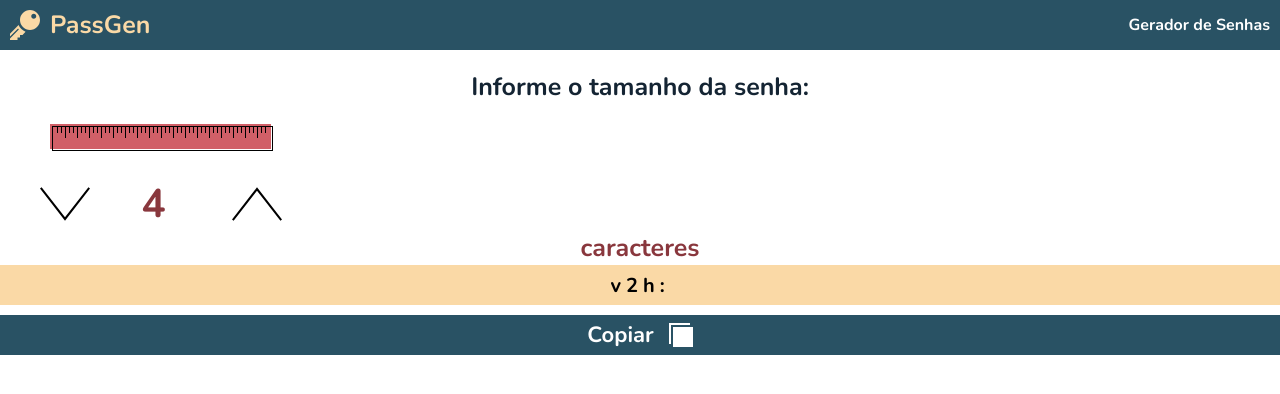
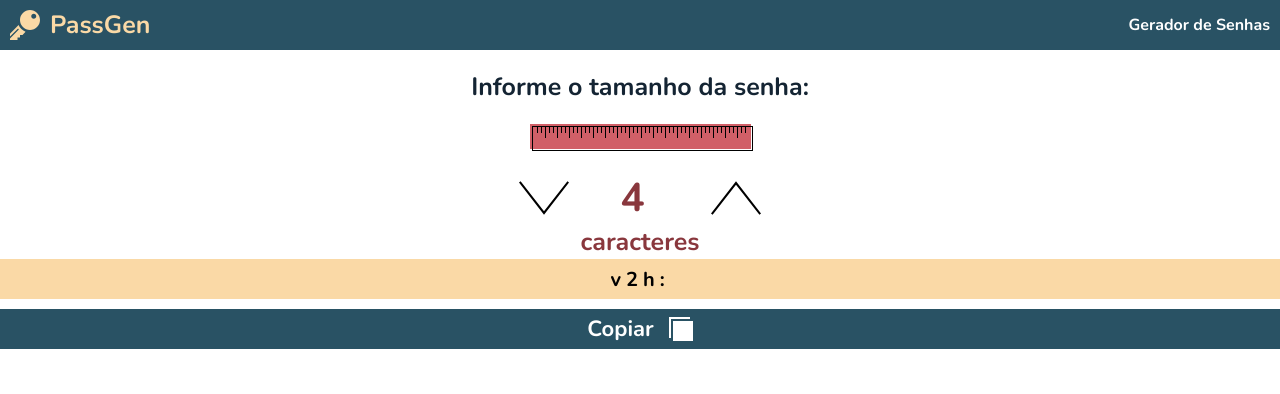
Before and after one commit to mozelli/passgen, a Next.js app: page / in a window 1280 px wide. Shown: the top 394 px of the page. Built offline with nearby package versions, Linux system fonts and the light colour scheme.

Commit message:
Fix scale and sizer alignment

```diff
--- a/pages/home.module.scss
+++ b/pages/home.module.scss
@@ -12,11 +12,15 @@ main.container {
 
     .scale {
         margin: 20px 0;
+        display: flex;
+        align-items: center;
+        justify-content: center;
     }
 
     .sizer {
         display: flex;
         align-items: center;
+        justify-content: center;
         margin: 0 40px;
 
         img {
```
